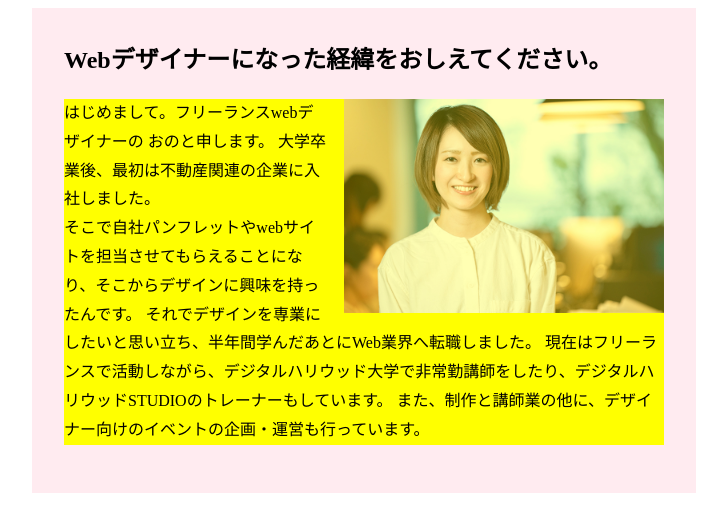
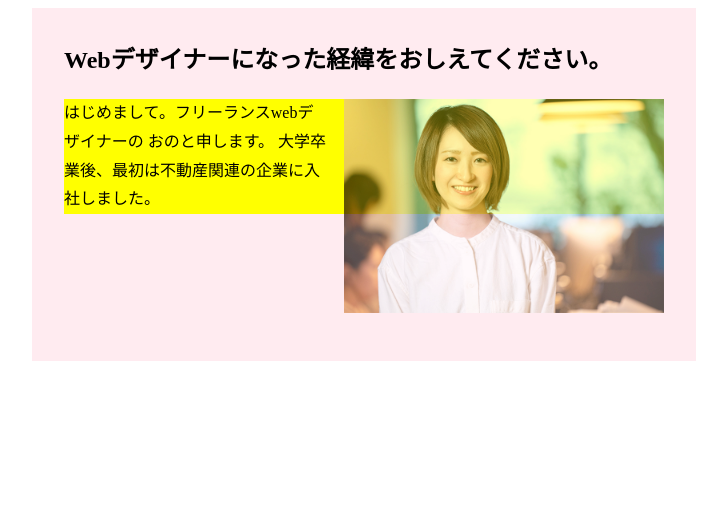
Before and after one commit to gonbei777/202303_html-css_textbook, a plain HTML site: page lesson3/float/index.html in a window 1280 px wide. Shown: the whole page, without its empty margins (276-1003 px from the left). Drawn offline with Linux system fonts and the light colour scheme.

Commit message:
lesson3-06まで

```diff
--- a/lesson3/float/css/style.css
+++ b/lesson3/float/css/style.css
@@ -25,3 +25,19 @@ p {
   line-height: 1.8;
   background-color: yellow;
 }
+
+div {
+  clear: both;
+}
+
+/* section::after {
+  content: '';
+  clear: both;
+  display:block;
+} */
+
+.clearfix::after {
+  content: '';
+  clear: both;
+  display:block;
+}
--- a/lesson3/float/index.html
+++ b/lesson3/float/index.html
@@ -9,12 +9,12 @@
 </head>
 <body>
 
-  <section>
+  <section class="clearfix">
     <h1>Webデザイナーになった経緯をおしえてください。</h1>
     <img src="img/profile.jpg" alt="写真：おのれいこ">
-    <p>はじめまして。フリーランスwebデザイナーの おのと申します。 大学卒業後、最初は不動産関連の企業に入社しました。<br>そこで自社パンフレットやwebサイトを担当させてもらえることになり、そこからデザインに興味を持ったんです。 それでデザインを専業にしたいと思い立ち、半年間学んだあとにWeb業界へ転職しました。 現在はフリーランスで活動しながら、デジタルハリウッド大学で非常勤講師をしたり、デジタルハリウッドSTUDIOのトレーナーもしています。 また、制作と講師業の他に、デザイナー向けのイベントの企画・運営も行っています。</p>
+    <p>はじめまして。フリーランスwebデザイナーの おのと申します。 大学卒業後、最初は不動産関連の企業に入社しました。<br><!-- そこで自社パンフレットやwebサイトを担当させてもらえることになり、そこからデザインに興味を持ったんです。 それでデザインを専業にしたいと思い立ち、半年間学んだあとにWeb業界へ転職しました。 現在はフリーランスで活動しながら、デジタルハリウッド大学で非常勤講師をしたり、デジタルハリウッドSTUDIOのトレーナーもしています。 また、制作と講師業の他に、デザイナー向けのイベントの企画・運営も行っています。 --></p>
+
   </section>
-
 
 </body>
 </html>
```
